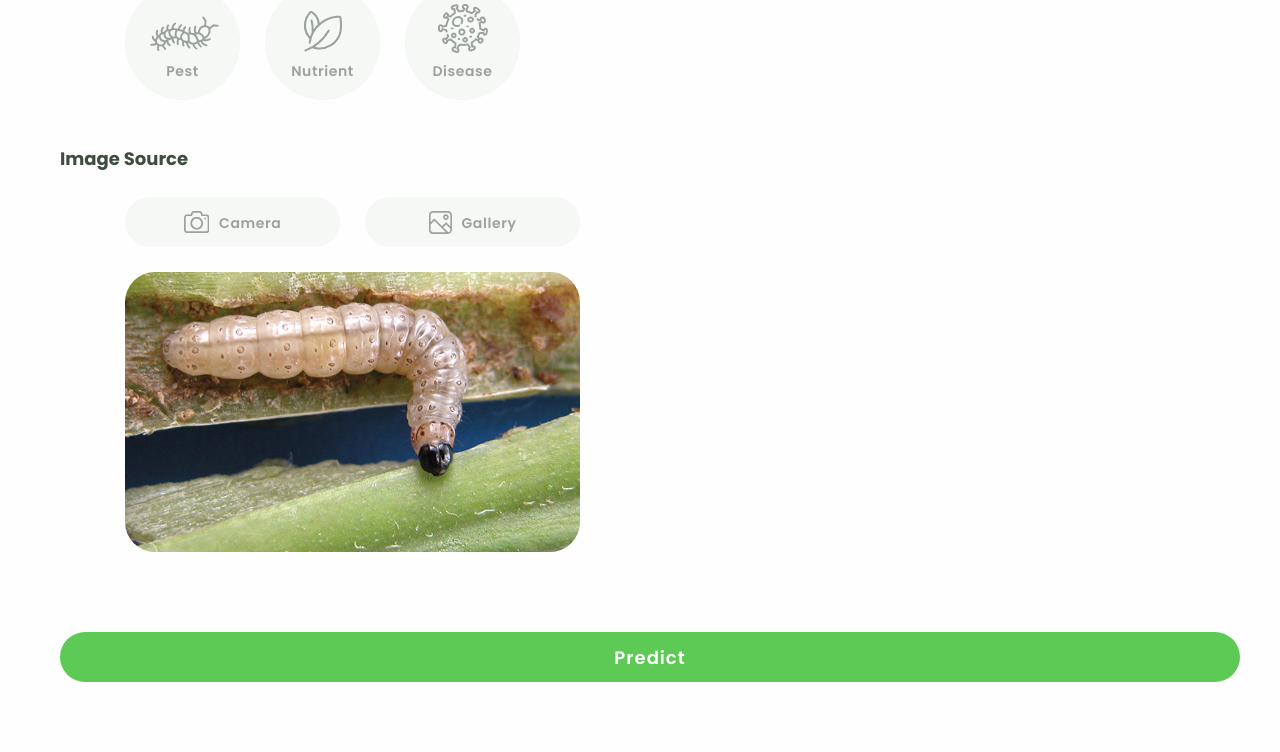
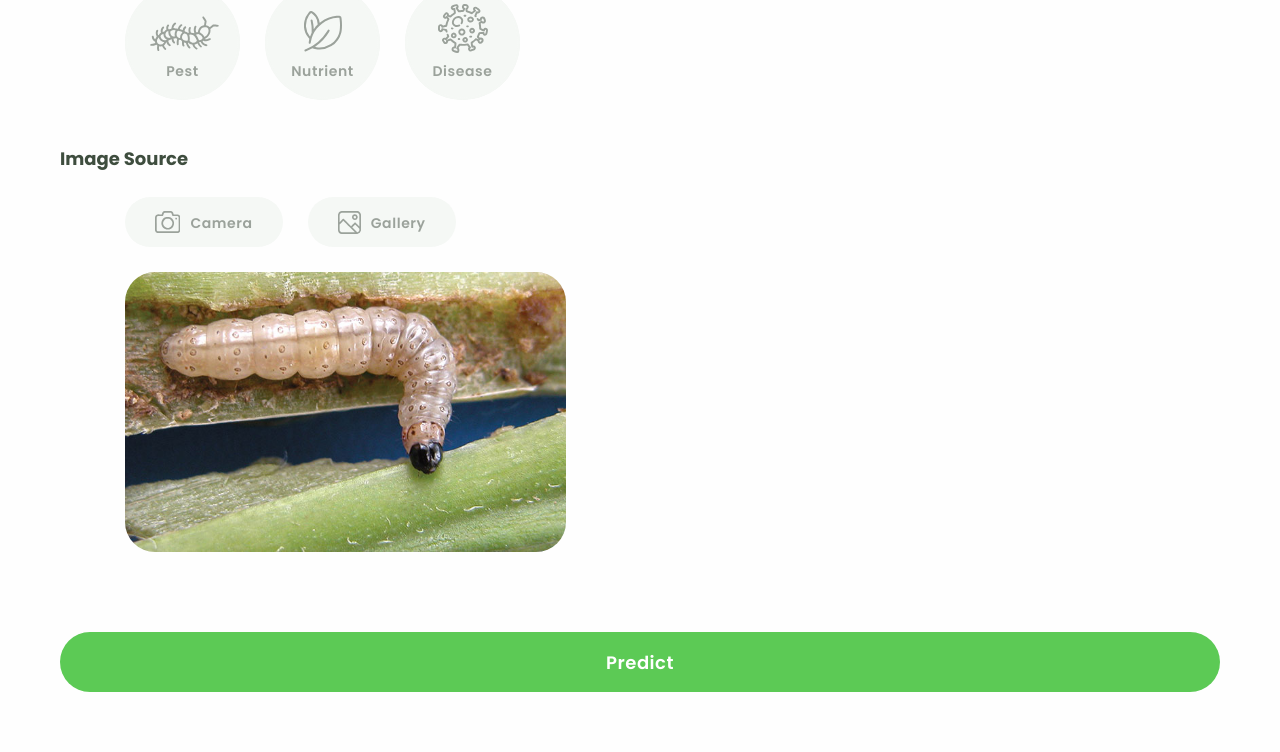
Before and after one commit to miguelcemiller/corn-analysis-api, a Flask app: page / in a window 1280 px wide. Shown: the part 419-1171 px from the top of the page. Before the commit the page ends 1101 px from the top, so only its background shows below. Run offline with Flask 2, Linux system fonts and the light colour scheme.

Commit message:
added mobile responsiveness

```diff
--- a/static/js/index.js
+++ b/static/js/index.js
@@ -1,7 +1,7 @@
 // fetch('/api/pests')
 // .then(response => response.json())
 // .then(data => console.log(data))
-
+console.log(screen.width);
 /* Mobile Detection */
 const cameraInput = document.getElementsByClassName("camera-input");
 
--- a/static/styles/main.css
+++ b/static/styles/main.css
@@ -22,7 +22,17 @@
   --font-size-medium: 18px;
   --font-size-large: 46px;
 
-  --page-gutter: 60px;
+  --gap: 25px;
+
+  --page-gutter-left-right: 60px;
+  --page-gutter-top: 15px;
+  --page-gutter-bottom: 60px;
+
+
+  --padding-content-left: 65px;
+  --padding-content-top: 25px;
+
+  --max-width: 1180px;
 }
 
 * {
@@ -39,15 +49,14 @@ body {
   flex-direction: column;
   align-items: center;
 
-  padding: 0 var(--page-gutter);
+  padding: 0 var(--page-gutter-left-right);
+  padding-top: var(--page-gutter-top);
+  padding-bottom: var(--page-gutter-bottom);
 }
 
 /* Container */
 .container {
-  width: 1180px;
-  padding-top: 15px;
-  padding-bottom: 60px;
-
+  max-width: var(--max-width);
   margin: 0 auto;
 }
 
@@ -189,16 +204,13 @@ body {
 
 /* Image Sources Container */
 .image-sources-container {
-  width: 520px;
+  max-width: 520px;
 }
 
 /* Sources Container */
 .sources-container {
   display: flex;
-  align-items: center;
-  justify-content: space-between;
-  column-gap: 25px;
-  width: 100%;
+  max-width: 100%;
 }
 
 /* Source Icon Container */
@@ -208,16 +220,22 @@ body {
   justify-content: center;
   column-gap: 10px;
 
+  margin-right: var(--gap);
+
   background-color: var(--icon-bg);
   box-shadow: var(--icon-bg);
 
   height: 50px;
-  width: 100%;
+  max-width: 100%;
 
   padding: 0px 30px;
   border-radius: 45px;
 
   cursor: pointer;
+}
+
+.source-icon-container:last-child {
+  margin-right: 0px;
 }
 
 .source-icon-container:first-child > svg {
@@ -240,16 +258,14 @@ body {
 
 /* Image Container */
 .image-container {
-  width: 100%;
-  height: 280px;
-  margin-top: 25px;
+  max-width: 100%;
+  max-height: 280px;
+  margin-top: var(--gap);
 }
 
 .image-container > img {
-  /* width: calc(100% - 40px);
-  height: calc(100% - 40px); */
-  width: 100%;
-  height: 100%;
+  max-width: 100%;
+  max-height: 280px;
   border-radius: 30px;
   object-fit: cover;
 }
@@ -260,11 +276,11 @@ body {
   font-family: "Poppins", sans-serif;
   font-size: var(--font-size-medium);
   font-weight: 600;
-  letter-spacing: 1px;
+  letter-spacing: 0.5px;
   color: white;
 
   width: 100%;
-  height: 50px;
+  height: 60px;
   background-color: var(--primary);
 
   border: none;
--- a/templates/index.html
+++ b/templates/index.html
@@ -139,7 +139,7 @@
     </div>
   </div>
 
-  <span class="subheader-container">Category</span>
+  <span class="subheader-container fix-wrap-margin">Category</span>
   <div class="categories-container padding-content">
     <div class="category-icon-container icon-hover">
       <svg
```
Also changed, not shown: other parts of static/styles/main.css (+90 -5 lines).
